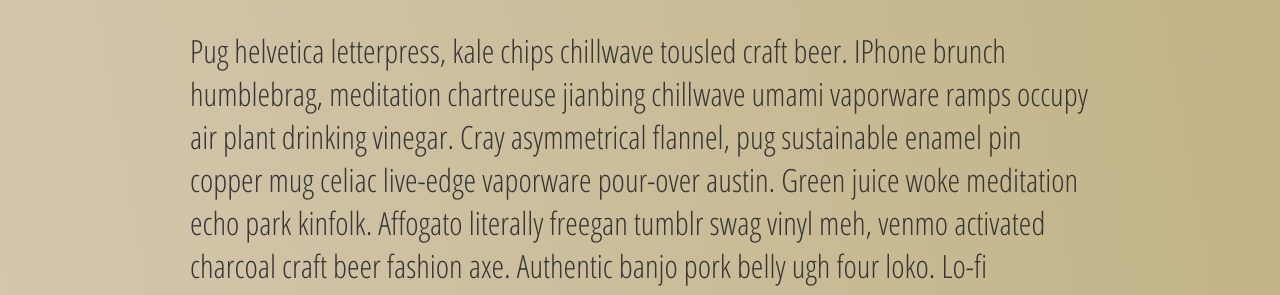
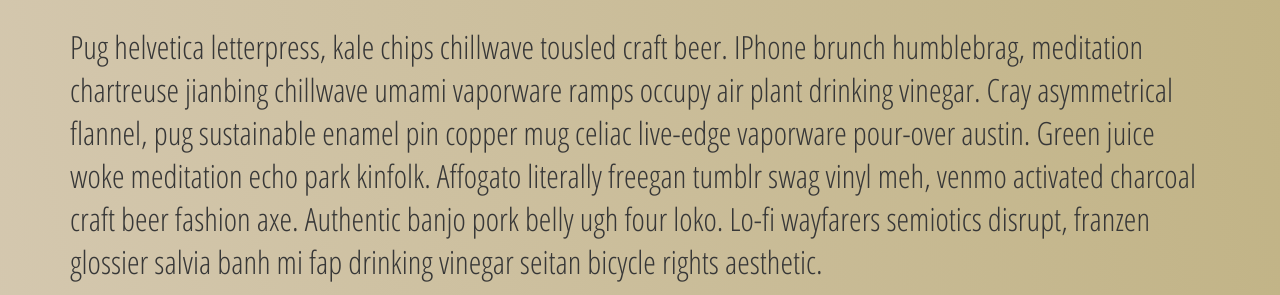
Before and after one commit to amillion3/sanders-bros-coffee, a plain HTML site: page index.html in a window 1280 px wide. Shown: the part 535-830 px from the top of the page. Drawn offline with nearby package versions, Linux system fonts and the light colour scheme.

Commit message:
adjusted max width and wrapper padding. also removed excess spaces from index.html

```diff
--- a/css/style.css
+++ b/css/style.css
@@ -71,9 +71,9 @@
 }
 
 .wrapper {
-  max-width: 1000px;
+  max-width: 1200px;
   margin: 0 auto;
-  padding:50px;
+  padding:30px;
 }
 
 /* coffee/beans/other misc images */
```
Also changed, not shown: index.html (+0 -1 lines).
